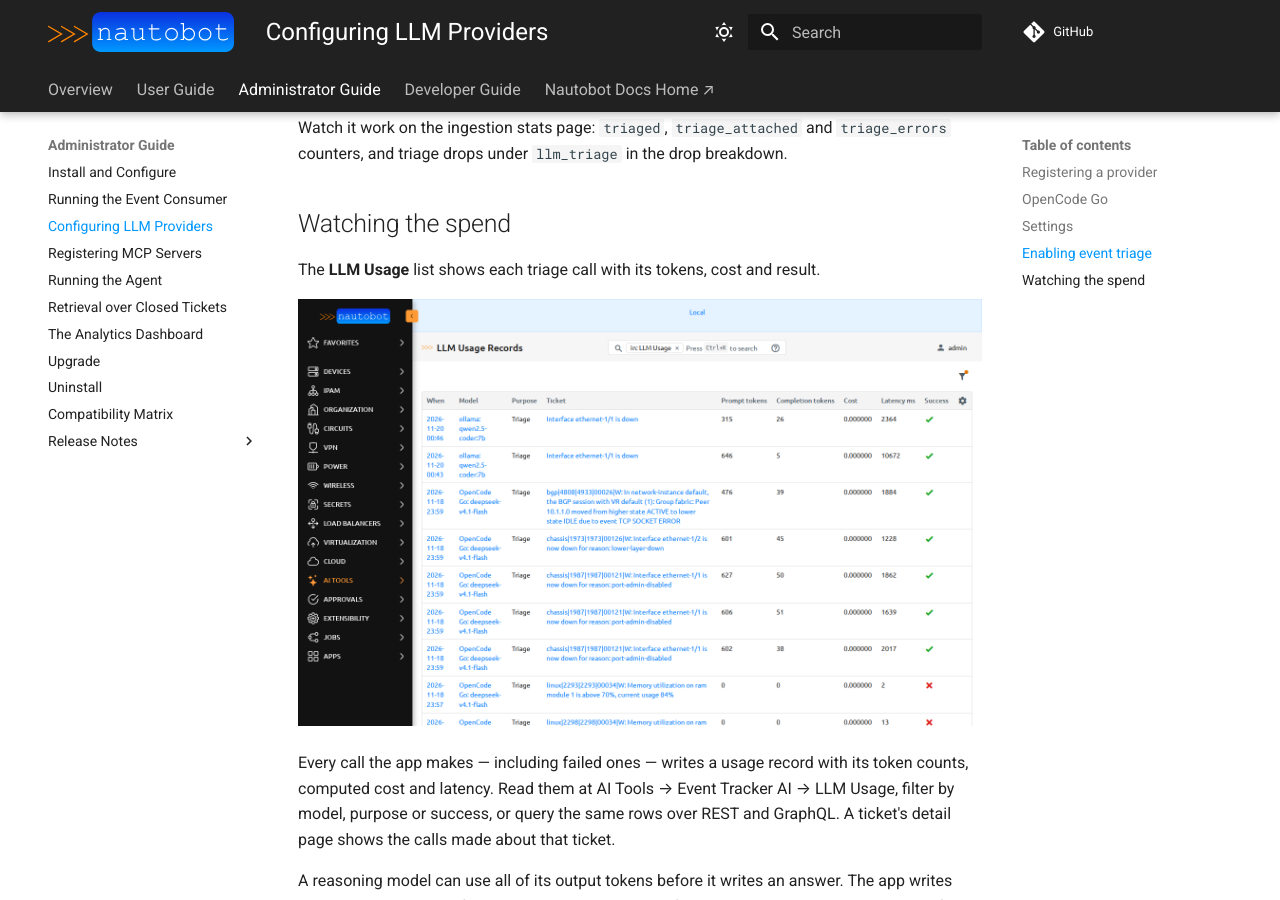
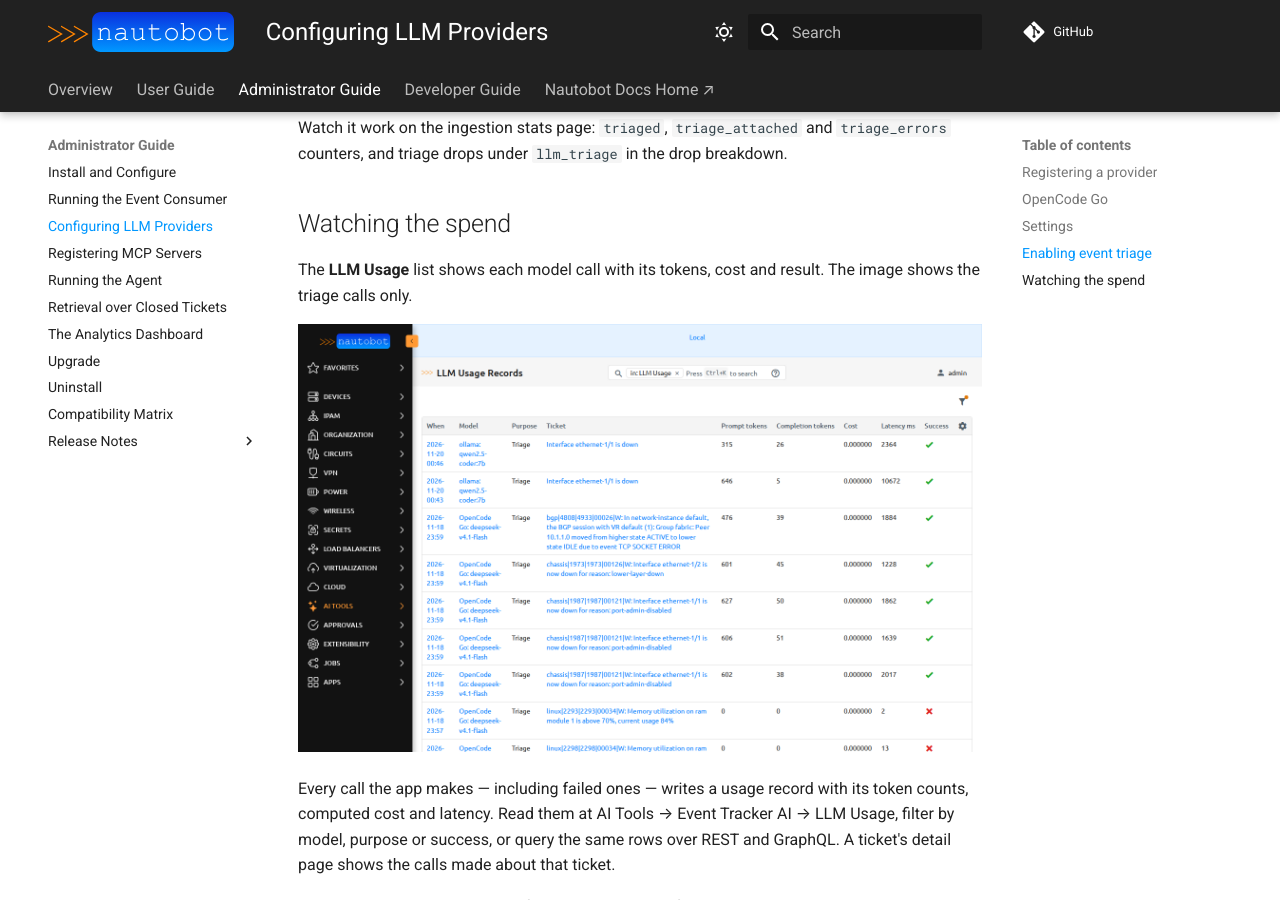
Before and after one commit to jtdub/nautobot-app-event-tracker, an MkDocs documentation site: the page built from docs/admin/llm.md, in a window 1280 px wide and 900 px high, scrolled down 7849 px. Built offline with MkDocs 1.6.1 and Material for MkDocs 9.7.7, drawn with Linux system fonts in a browser that asks for light colours; comment, search, counter and statistics services are not loaded.

Commit message:
49: Address QA round 1 findings

```diff
--- a/docs/admin/llm.md
+++ b/docs/admin/llm.md
@@ -326,7 +326,7 @@ counters, and triage drops under `llm_triage` in the drop breakdown.
 
 ## Watching the spend
 
-The **LLM Usage** list shows each triage call with its tokens, cost and result.
+The **LLM Usage** list shows each model call with its tokens, cost and result. The image shows the triage calls only.
 
 ![The LLM Usage list, with the triage calls and the tokens, cost and result of each call](../media/ss_llm_usage_light.png#only-light)
 ![The LLM Usage list, with the triage calls and the tokens, cost and result of each call](../media/ss_llm_usage_dark.png#only-dark)
```
Also changed, not shown: README.md (+2 -2 lines), docs/admin/dashboard.md (+1 -1 lines).
